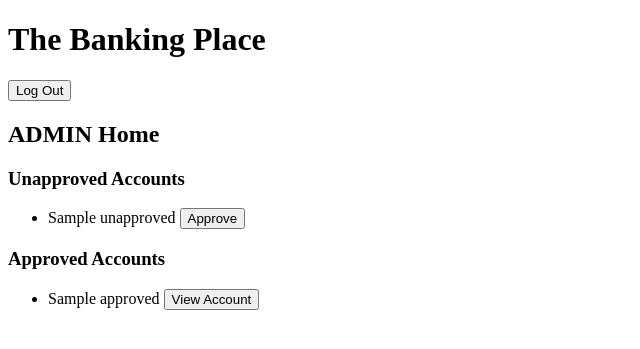
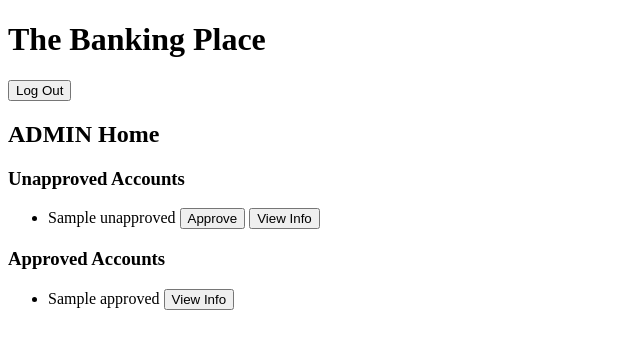
Before and after one commit to amoyer22/CSET170-Final, a Flask app: template templates/home_admin.html in a window 1280 px wide. Shown: the top 349 px of the page, without its empty margins (0-640 px from the left). Run offline with Flask 3, Linux system fonts and the light colour scheme; the template is opened without the code that fills it: most values are stand-ins (such as "Sample title", 1, 10 or a date in 2020).

Commit message:
Added account view button to unapproved users

```diff
--- a/templates/home_admin.html
+++ b/templates/home_admin.html
@@ -21,6 +21,7 @@
                             <input type="hidden" name="approve" value="{{unapproved[0]}}">
                             <button type="submit" style="display: inline;">Approve</button>
                         </form>
+                        <button onclick="location.href='/admin/view/accountname'" style="display: inline;">View Info</button>
                     </li>
                 {% endfor %}
                 {% else %}
@@ -36,7 +37,7 @@
                 {% for approved in approveds %}
                     <li>
                         <p style="display: inline;">{{approved[6]}}</p>
-                        <button onclick="location.href='/admin/view/accountname'" style="display: inline;">View Account</button>
+                        <button onclick="location.href='/admin/view/accountname'" style="display: inline;">View Info</button>
                     </li>
                 {% endfor %}
                 {% else %}
```
